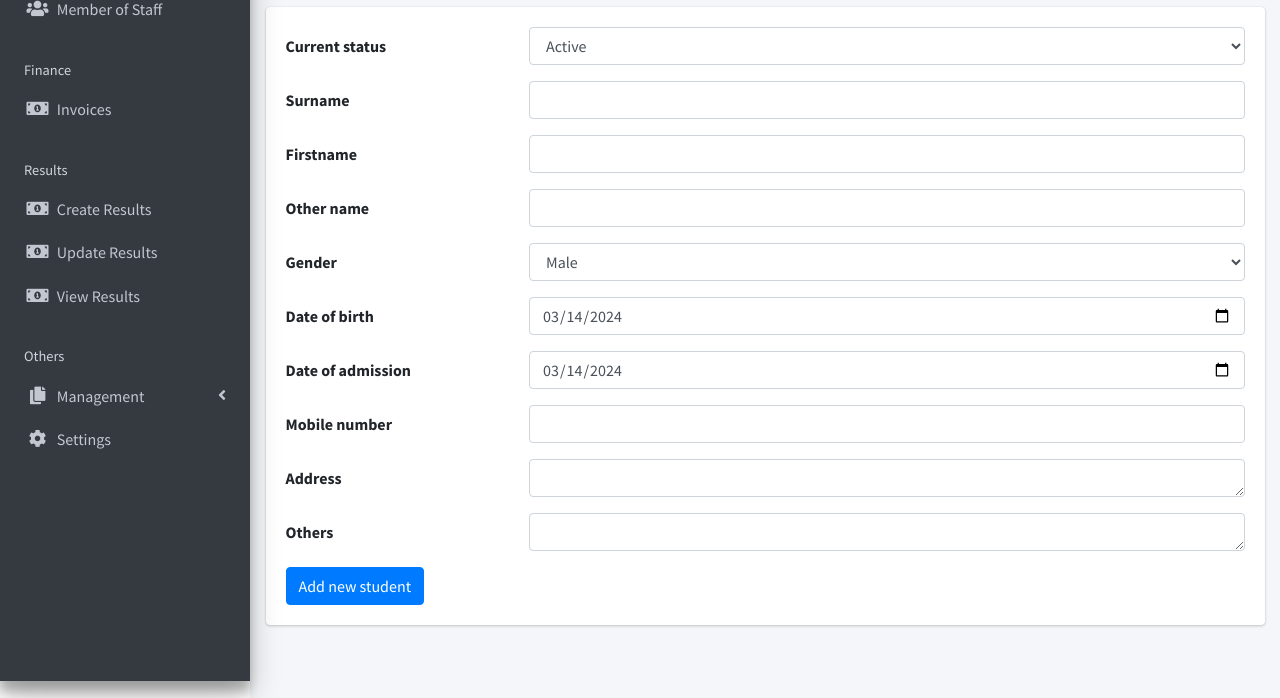
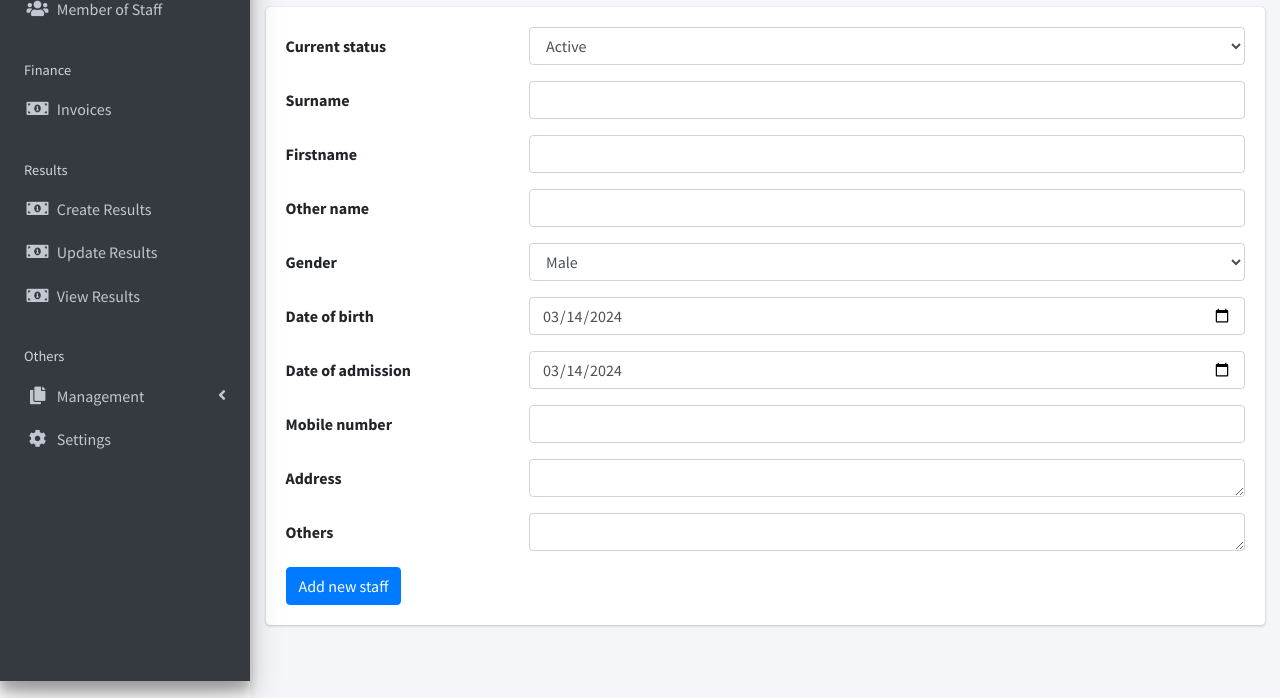
Before and after one commit to kartikchoubisa/school-management, a Django app: page /staff/create/ in a window 1280 px wide. Shown: the part 119-817 px from the top of the page. Run offline with Django 3.2, Linux system fonts and the light colour scheme; data comes from the database, SQL or seed files in the repository; some libraries are stand-ins or nearby versions.

Commit message:
FIX: corrected string for button in staff page

```diff
--- a/apps/staffs/templates/staffs/staff_form.html
+++ b/apps/staffs/templates/staffs/staff_form.html
@@ -22,7 +22,7 @@
   {% if object %}
     <input type="submit" class="btn btn-primary" value="Update Record">
   {% else %}
-    <input type="submit" class="btn btn-primary" value="Add new student">
+    <input type="submit" class="btn btn-primary" value="Add new staff">
   {% endif %}
 </form>
 
```
Also changed, not shown: 1 other file.
